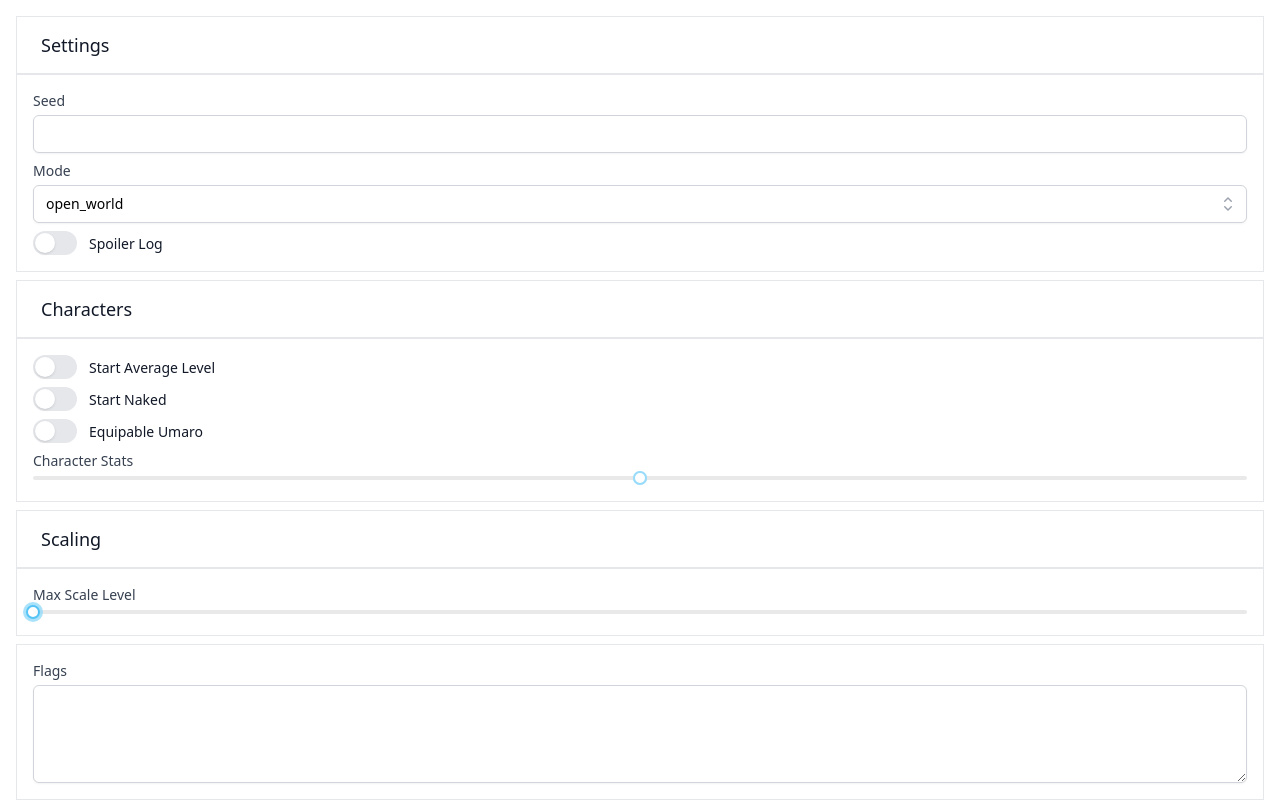
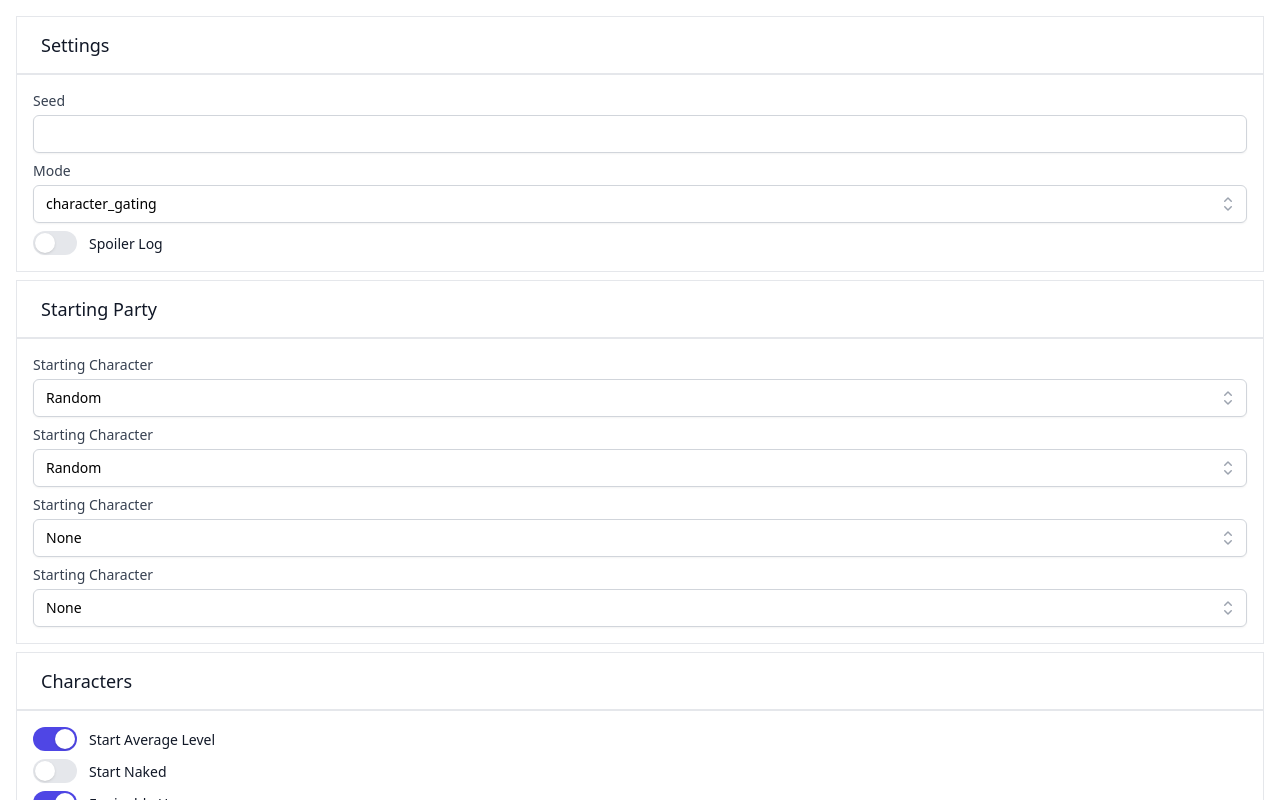
Before and after one commit to weffjebster/balance-and-ruin, a Next.js app in the folder balance-and-ruin/: page /create in a window 1280 px wide. Shown: the top 800 px of the page. Built offline with nearby package versions, Linux system fonts and the light colour scheme.

Commit message:
add starting character card/inputs

```diff
--- /dev/null
+++ b/balance-and-ruin/components/Flags/FlagGroupSelect.tsx
@@ -0,0 +1,22 @@
+import { useFlagSelect } from '~/utils/useFlagSelect';
+import Select from '../Select';
+
+type Props = {
+  mutuallyExclusiveGroup: string;
+  label: string;
+};
+
+/**
+ * Used when a select should be selecting between multiple potential flags.
+ * Depending on the selected option, another input may be rendered below it
+ * @returns
+ */
+export const FlagGroupSelect = ({ mutuallyExclusiveGroup, label }: Props) => {
+  const { options, selected, setValue } = useFlagSelect(mutuallyExclusiveGroup);
+
+  return (
+    <div>
+      <Select label={label} onChange={setValue} options={options} value={selected} />
+    </div>
+  );
+};
--- a/balance-and-ruin/components/Flags/FlagSelect.tsx
+++ b/balance-and-ruin/components/Flags/FlagSelect.tsx
@@ -1,42 +1,50 @@
-import { useMemo } from 'react';
-import { useFlag, useFlagContext, useMetadata } from '~/utils/useFlagContext';
-import { useFlagSelect } from '~/utils/useFlagSelect';
+import { useFlag, useMetadata } from '~/utils/useFlagContext';
 import Select, { SelectOption } from '../Select';
+import startCase from 'lodash/startCase';
 
 type Props = {
-  mutuallyExclusiveGroup: string;
+  id: string;
   label: string;
+  /** if "nullable" default value will be null/empty, and the first selection will be "None" */
+  nullable?: boolean;
 };
 
-// /**
-//  *
-//  * @param key key of mutually exclusive group
-//  */
-// const useSelectOptions = (key: string) => {
-//   const { metadata } = useFlagContext();
-//   return useMemo(
-//     () =>
-//       Object.values(metadata)
-//         .filter((item) => item.mutually_exclusive_group === key)
-//         .map(
-//           (item) =>
-//             ({
-//               current: false,
-//               description: item.description,
-//               key: item.key,
-//               label: item.key
-//             } as SelectOption)
-//         ),
-//     [key, metadata]
-//   );
-// };
+const EMPTY_VALUE = 'none';
 
-export const FlagSelect = ({ mutuallyExclusiveGroup, label }: Props) => {
-  const { options, selected, setValue } = useFlagSelect(mutuallyExclusiveGroup);
+/**
+ * Used when a select should be selecting between multiple potential flags.
+ * Depending on the selected option, another input may be rendered below it
+ * @returns
+ */
+export const FlagSelect = ({ id, nullable = false, label }: Props) => {
+  const [flag, setFlagValue] = useFlag(id);
+  const [flagName, value] = flag.split(' ');
+  const metadata = useMetadata();
+  const meta = metadata[id];
+  const rawOptions = meta.allowed_values || [];
+
+  const options: SelectOption[] = rawOptions.map((opt) => ({
+    key: opt as string,
+    label: startCase(opt as string)
+  }));
+
+  if (nullable) {
+    options.unshift({
+      key: EMPTY_VALUE,
+      label: 'None'
+    })
+  }
+
+  const selected = options.find((z) => z.key === value) ?? options[0];
 
   return (
     <div>
-      <Select label={label} onChange={setValue} options={options} value={selected} />
+      <Select
+        label={label}
+        onChange={(elected) => setFlagValue(elected.key === EMPTY_VALUE ? null : elected.key)}
+        options={options}
+        value={selected}
+      />
     </div>
   );
 };
--- a/balance-and-ruin/components/Flags/Flags.tsx
+++ b/balance-and-ruin/components/Flags/Flags.tsx
@@ -3,10 +3,14 @@ import Textarea from '~/components/Textarea';
 import { useFlagContext } from '~/utils/useFlagContext';
 
 export const Flags = () => {
-  const { flags } = useFlagContext();
+  const { flags, setRawFlags } = useFlagContext();
   const flagValue = useMemo(() => {
     const endVal = Object.values(flags).map(flag => flag.trim()).join(' ');
     return endVal;
   }, [flags]);
-  return <Textarea label={'Flags'} name={'flags--readonly'} value={flagValue} />;
+
+  const updateFlags = (event: React.ChangeEvent<HTMLTextAreaElement>): void => {
+    setRawFlags(event.target.value);
+  };
+  return <Textarea label={'Flags'} name={'flags--readonly'} onBlur={updateFlags} value={flagValue} />;
 };
--- a/balance-and-ruin/components/Input/index.tsx
+++ b/balance-and-ruin/components/Input/index.tsx
@@ -13,6 +13,7 @@ export default function Input({ label, name, onChange, placeholder, value }: Pro
       </label>
       <div className="mt-1">
         <input
+          autoComplete="off"
           type="text"
           name={name}
           id={`${name}-input`}
--- a/balance-and-ruin/components/Select/index.tsx
+++ b/balance-and-ruin/components/Select/index.tsx
@@ -9,7 +9,7 @@ function classNames(...classes: string[]) {
 export type SelectOption = {
   key: string;
   label: string;
-  description: string;
+  description?: string;
 };
 
 type Props = {
--- a/balance-and-ruin/components/Textarea/index.tsx
+++ b/balance-and-ruin/components/Textarea/index.tsx
@@ -3,8 +3,8 @@ type Props = {
   name: string;
   onChange?: (val: string) => void;
   value: string;
-};
-export default function Textarea({ label, name, onChange, value }: Props) {
+} & React.HTMLAttributes<HTMLTextAreaElement>;
+export default function Textarea({ label, name, onChange, value, ...rest }: Props) {
   return (
     <div>
       <label htmlFor="comment" className="block text-sm font-medium text-gray-700">
@@ -18,6 +18,7 @@ export default function Textarea({ label, name, onChange, value }: Props) {
           className="block w-full rounded-md border-gray-300 shadow-sm focus:border-indigo-500 focus:ring-indigo-500 sm:text-sm"
           onChange={(e) => onChange?.(e.target.value)}
           value={value}
+          {...rest}
         />
       </div>
     </div>
--- a/balance-and-ruin/package.json
+++ b/balance-and-ruin/package.json
@@ -12,6 +12,7 @@
   "dependencies": {
     "@headlessui/react": "1.7.3",
     "@heroicons/react": "2.0.12",
+    "lodash": "4.17.21",
     "next": "12.3.1",
     "postcss": "8.4.18",
     "rc-slider": "10",
--- a/balance-and-ruin/pages/_app.tsx
+++ b/balance-and-ruin/pages/_app.tsx
@@ -1,11 +1,16 @@
 import { AppLayoutProps } from 'next/app';
 import { useState } from 'react';
 import { FlagProvider, FlagProviderData } from '~/utils/FlagProvider';
+import { flagsToData } from '~/utils/flagsToData';
 import metadata from '../pages/api/flag-metadata.json';
 import '../styles/globals.css';
 
+/** Standard flags */
+const DEFAULT_FLAGS = '-cg -oa 2.2.2.2.7.7.4.10.10 -ob 30.8.8.1.1.11.8 -sc1 random -sc2 random -sal -eu -fst -brl -slr 1 5 -lmprp 75 125 -lel -srr 3 15 -rnl -rnc -sdr 1 1 -das -dda -dns -com 98989898989898989898989898 -rec1 28 -rec2 23 -xpm 3 -mpm 5 -gpm 5 -nxppd -lsced 2 -hmced 2 -xgced 2 -ase 2 -msl 40 -sed -bbs -be -bnu -res -fer 0 -escr 100 -dgne -wnz -mmnu -cmd -esr 1 5 -ebr 68 -emprp 75 125 -nm1 random -rnl1 -rns1 -nm2 random -rnl2 -rns2 -nmmi -smc 3 -ieor 33 -ieror 33 -csb 1 32 -mca -stra -saw -sisr 20 -sprp 75 125 -sdm 4 -npi -ccsr 20 -cms -cor -crr -crvr 255 255 -ari -anca -adeh -nfps -nu -fs -fe -fvd -fr -fj -fbs -fedc -as -ond -rr';
+
 const MyApp = ({ Component, pageProps }: AppLayoutProps) => {
-  const [flags, setFlags] = useState<FlagProviderData['flags']>({});
+
+  const [flags, setFlags] = useState<FlagProviderData['flags']>(flagsToData(DEFAULT_FLAGS, metadata));
 
   return (
     <FlagProvider
--- a/balance-and-ruin/pages/create.tsx
+++ b/balance-and-ruin/pages/create.tsx
@@ -1,14 +1,13 @@
 import { NextPage } from 'next';
+import 'rc-slider/assets/index.css';
 import Card from '~/components/Card';
+import { FlagGroupSelect } from '~/components/Flags/FlagGroupSelect';
 import { FlagInput } from '~/components/Flags/FlagInput';
 import { FlagRangeSlider } from '~/components/Flags/FlagRangeSlider';
 import { Flags } from '~/components/Flags/Flags';
+import { FlagSelect } from '~/components/Flags/FlagSelect';
 import { FlagSlider } from '~/components/Flags/FlagSlider';
 import { FlagSwitch } from '~/components/Flags/FlagSwitch';
-
-import React from 'react';
-import 'rc-slider/assets/index.css';
-import { FlagSelect } from '~/components/Flags/FlagSelect';
 
 const Create: NextPage = () => {
   return (
@@ -16,8 +15,15 @@ const Create: NextPage = () => {
       <div className="p-4 mb-8 gap-2 flex flex-col">
         <Card title={'Settings'}>
           <FlagInput id="seed" label="Seed" />
-          <FlagSelect mutuallyExclusiveGroup="Game Mode" label="Mode" />
+          <FlagGroupSelect mutuallyExclusiveGroup="Game Mode" label="Mode" />
           <FlagSwitch id="spoiler_log" label="Spoiler Log" />
+        </Card>
+
+        <Card title={'Starting Party'}>
+          <FlagSelect id="start_char1" label="Starting Character" />
+          <FlagSelect id="start_char2" label="Starting Character" nullable />
+          <FlagSelect id="start_char3" label="Starting Character" nullable />
+          <FlagSelect id="start_char4" label="Starting Character" nullable />
         </Card>
 
         <Card title={'Characters'}>
--- a/balance-and-ruin/utils/useFlagContext.tsx
+++ b/balance-and-ruin/utils/useFlagContext.tsx
@@ -1,6 +1,7 @@
 import { useCallback, useContext, useMemo } from 'react';
 import { RawFlagMetadata } from '~/constants/flagMetadata';
 import { FlagContext } from './FlagProvider';
+import { flagsToData } from './flagsToData';
 
 export const useFlagContext = () => {
   const { flags, setFlags, metadata } = useContext(FlagContext);
@@ -12,9 +13,12 @@ export const useFlagContext = () => {
     }, {} as Record<string, RawFlagMetadata>);
   }, [metadata])
 
+  const setRawFlags = (rawFlags: string) => setFlags(flagsToData(rawFlags, metadata));
+
   return {
     flags,
     setFlags,
+    setRawFlags,
     metadata,
     metadataByFlag
   };
```
Also changed, not shown: 1 other file (tests, documents, lock files or other folders).
